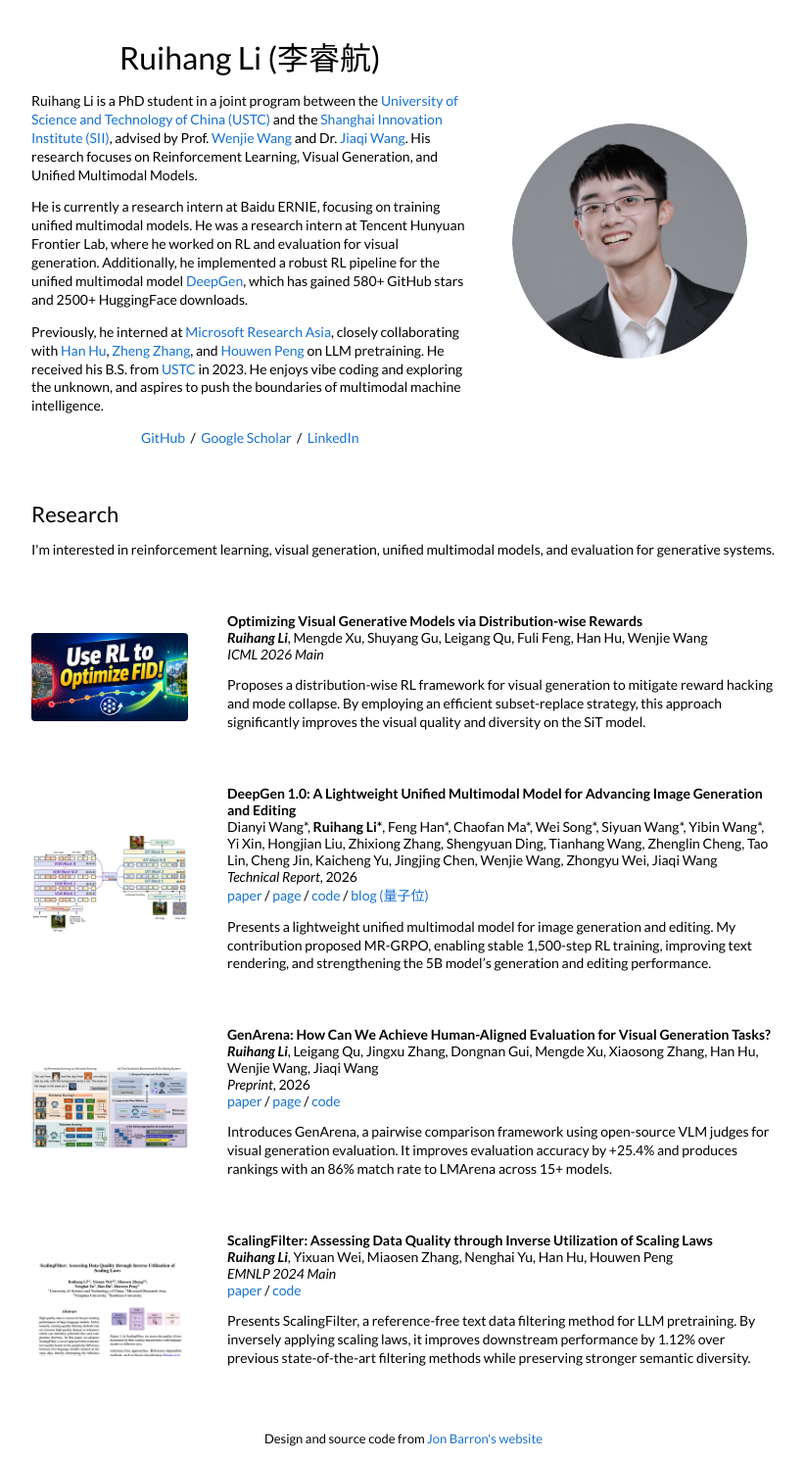
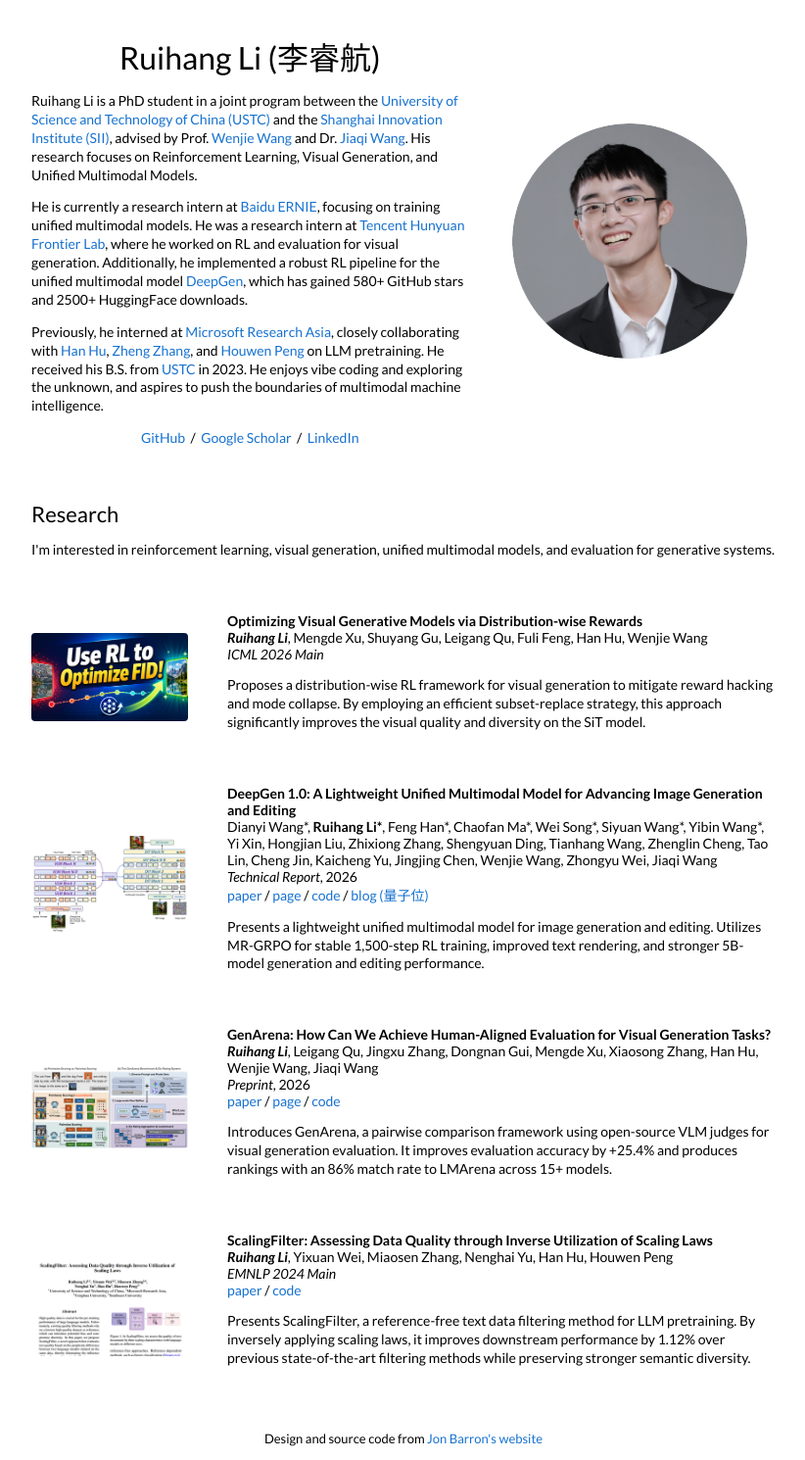
Before and after one commit to ruihanglix/ruihanglix.github.io, a Jekyll site: the page built from _posts/2026-02-01-deepgen.markdown, in a window 1280 px wide. Shown: the whole page at 98% size, without its empty margins (228-1050 px from the left). Built offline with Jekyll 4.4.1, drawn with Linux system fonts in a browser that asks for light colours.

Commit message:
Update profile links and DeepGen summary

```diff
--- a/_layouts/default.html
+++ b/_layouts/default.html
@@ -39,7 +39,7 @@
               <p>Ruihang Li is a PhD student in a joint program between the <a href="https://en.ustc.edu.cn/">University of Science and Technology of China (USTC)</a> and the <a href="https://www.sii.edu.cn/">Shanghai Innovation Institute (SII)</a>, advised by Prof. <a href="https://scholar.google.com/citations?user=Ma5DtmoAAAAJ">Wenjie Wang</a> and Dr. <a href="https://scholar.google.com/citations?user=GDvt570AAAAJ">Jiaqi Wang</a>. His research focuses on Reinforcement Learning, Visual Generation, and Unified Multimodal Models.
               </p>
               <p>
-                He is currently a research intern at Baidu ERNIE, focusing on training unified multimodal models. He was a research intern at Tencent Hunyuan Frontier Lab, where he worked on RL and evaluation for visual generation. Additionally, he implemented a robust RL pipeline for the unified multimodal model <a href="https://deepgenteam.github.io/">DeepGen</a>, which has gained 580+ GitHub stars and 2500+ HuggingFace downloads.
+                He is currently a research intern at <a href="https://github.com/ernie-research">Baidu ERNIE</a>, focusing on training unified multimodal models. He was a research intern at <a href="https://hunyuan.tencent.com/">Tencent Hunyuan Frontier Lab</a>, where he worked on RL and evaluation for visual generation. Additionally, he implemented a robust RL pipeline for the unified multimodal model <a href="https://deepgenteam.github.io/">DeepGen</a>, which has gained 580+ GitHub stars and 2500+ HuggingFace downloads.
               </p>
               <p>
                 Previously, he interned at <a href="https://www.microsoft.com/en-us/research/group/visual-computing/">Microsoft Research Asia</a>, closely collaborating with <a href="https://scholar.google.com/citations?user=Jkss014AAAAJ">Han Hu</a>, <a href="https://scholar.google.com/citations?user=nZ_PVbsAAAAJ">Zheng Zhang</a>, and <a href="https://scholar.google.com/citations?user=UYlhQS8AAAAJ">Houwen Peng</a> on LLM pretraining. He received his B.S. from <a href="https://en.ustc.edu.cn/">USTC</a> in 2023. He enjoys vibe coding and exploring the unknown, and aspires to push the boundaries of multimodal machine intelligence.
--- a/_posts/2026-02-01-deepgen.markdown
+++ b/_posts/2026-02-01-deepgen.markdown
@@ -20,4 +20,4 @@ links:
     url: "https://mp.weixin.qq.com/s/EDIwHK9mzpv6uo2rPi7wcA"
 ---
 
-Presents a lightweight unified multimodal model for image generation and editing. My contribution proposed MR-GRPO, enabling stable 1,500-step RL training, improving text rendering, and strengthening the 5B model's generation and editing performance.
+Presents a lightweight unified multimodal model for image generation and editing. Utilizes MR-GRPO for stable 1,500-step RL training, improved text rendering, and stronger 5B-model generation and editing performance.
```
